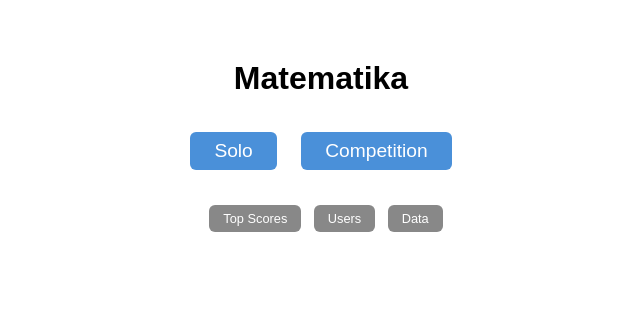
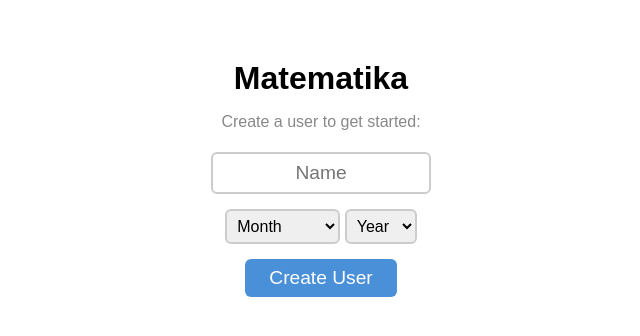
Before and after one commit to srubarm/srubarm.github.io, a Jekyll site: the page built from matematika/index.html, in a window 1280 px wide. Shown: the top 336 px of the page, without its empty margins (319-959 px from the left). Built offline with Jekyll 4.4.1, drawn with Linux system fonts in a browser that asks for light colours; part of the change alters nothing that is shown.

Commit message:
Move user selection to main menu for streamlined UX
User dropdown now appears directly below the title on the main
screen. Mode buttons only show once a user exists.

- If no users: inline create form (name + birth) on main screen
- Defaults to last selected user across sessions
- Solo: skips user selection, goes straight to difficulty
- AI Teacher: skips user selection, goes straight to dashboard
- Competition: Player 1 = main screen user, shows competitor
  dropdown (excluding Player 1) + inline add user form
- Removed solo-setup and ai-teacher-setup screens
- Removed dead populateUserSelect function

https://claude.ai/code/session_01B6L54gBVAy9FFVEUmhYuhw

```diff
--- a/matematika/index.html
+++ b/matematika/index.html
@@ -181,6 +181,8 @@ layout: null
 
   <!-- Mode selection -->
   <div id="menu">
+    <div id="menu-user-area"></div>
+    <div id="menu-buttons" style="display:none;">
       <div class="mode-buttons">
         <button onclick="startSolo()">Solo</button>
         <button onclick="showCompSetup()">Competition</button>
@@ -194,17 +196,6 @@ layout: null
         <button onclick="showDataManagement()" style="font-size:0.8em; padding:6px 14px; background:#888; margin-left:8px;">Data</button>
       </div>
     </div>
-
-  <!-- AI Teacher: user select -->
-  <div id="ai-teacher-setup" style="display:none">
-    <p><b>Practice with AI Teacher</b></p>
-    <p>Select your name:</p>
-    <select id="ai-teacher-user-select" style="font-size:1.2rem; padding:8px; border:2px solid #ccc; border-radius:6px; min-width:200px;">
-      <option value="">-- select user --</option>
-    </select>
-    <br>
-    <button class="btn-block" onclick="confirmAITeacherUser()">Next</button>
-    <button class="restart-btn" onclick="showMenu()" style="font-size:0.9rem; padding:6px 14px; background:#888;">Back</button>
   </div>
 
   <!-- AI Teacher: dashboard -->
@@ -228,16 +219,6 @@ layout: null
     <div class="summary" id="ai-teacher-eval-summary"></div>
     <div id="ai-teacher-eval-result"></div>
     <button class="restart-btn" onclick="showAITeacherDashboard(aiTeacherUser)">Back to Dashboard</button>
-  </div>
-
-  <!-- Solo name entry -->
-  <div id="solo-setup" style="display:none">
-    <p>Select your name:</p>
-    <select id="solo-user-select" style="font-size:1.2rem; padding:8px; border:2px solid #ccc; border-radius:6px; min-width:200px;">
-      <option value="">-- select user --</option>
-    </select>
-    <br>
-    <button class="btn-block" onclick="confirmSoloName()">Next</button>
   </div>
 
   <!-- User management -->
@@ -309,22 +290,30 @@ layout: null
     </div>
   </div>
 
-  <!-- Competition name entry -->
+  <!-- Competition: select competitor -->
   <div id="comp-setup" style="display:none">
-    <p>Select players:</p>
+    <p><b><span id="comp-player1-name"></span></b> vs ...</p>
     <div style="margin:10px 0;">
-      <label style="font-size:0.9rem; color:#888;">Player 1:</label><br>
-      <select id="comp-user-select-1" style="font-size:1.2rem; padding:8px; border:2px solid #ccc; border-radius:6px; min-width:200px;">
-        <option value="">-- select user --</option>
-      </select>
-    </div>
-    <div style="margin:10px 0;">
-      <label style="font-size:0.9rem; color:#888;">Player 2:</label><br>
+      <label style="font-size:0.9rem; color:#888;">Select competitor:</label><br>
       <select id="comp-user-select-2" style="font-size:1.2rem; padding:8px; border:2px solid #ccc; border-radius:6px; min-width:200px;">
         <option value="">-- select user --</option>
       </select>
     </div>
+    <div id="comp-add-user-area" style="margin:15px 0; border-top:1px solid #ddd; padding-top:15px;">
+      <p style="font-size:0.9rem; color:#888;">Competitor not in the list?</p>
+      <input type="text" id="comp-new-user-name" placeholder="Name">
+      <div style="margin:10px 0;">
+        <select id="comp-new-user-month" style="font-size:1rem; padding:6px; border:2px solid #ccc; border-radius:6px;">
+          <option value="">Month</option>
+        </select>
+        <select id="comp-new-user-year" style="font-size:1rem; padding:6px; border:2px solid #ccc; border-radius:6px;">
+          <option value="">Year</option>
+        </select>
+      </div>
+      <button onclick="addCompUser()" style="font-size:0.9rem; padding:6px 14px;">Add &amp; Select</button>
+    </div>
     <button class="btn-block" onclick="startComp()">Start</button>
+    <button class="restart-btn" onclick="showMenu()" style="font-size:0.9rem; padding:6px 14px; background:#888;">Back</button>
   </div>
 
   <!-- Game screen -->
@@ -613,14 +602,89 @@ layout: null
     }
 
     function hideAll() {
-      ['menu','solo-setup','difficulty','comp-setup','game','done','handoff','comp-done','scoreboard','user-management','data-management','ai-teacher-setup','ai-teacher-dashboard','ai-teacher-loading','ai-teacher-eval'].forEach(function(id) {
+      ['menu','difficulty','comp-setup','game','done','handoff','comp-done','scoreboard','user-management','data-management','ai-teacher-dashboard','ai-teacher-loading','ai-teacher-eval'].forEach(function(id) {
         document.getElementById(id).style.display = 'none';
       });
+    }
+
+    function getSelectedUser() {
+      var sel = document.getElementById('menu-user-select');
+      return sel ? sel.value : '';
+    }
+
+    function renderMenuUserArea() {
+      var area = document.getElementById('menu-user-area');
+      var buttons = document.getElementById('menu-buttons');
+      var users = getUsers();
+
+      if (users.length === 0) {
+        // Inline create form
+        var h = '<div style="margin:15px 0;">';
+        h += '<p style="color:#888;">Create a user to get started:</p>';
+        h += '<input type="text" id="menu-new-name" placeholder="Name">';
+        h += '<div style="margin:10px 0;">';
+        h += '<select id="menu-new-month" style="font-size:1rem; padding:6px; border:2px solid #ccc; border-radius:6px;">';
+        h += '<option value="">Month</option>';
+        MONTH_NAMES.forEach(function(m, i) {
+          h += '<option value="' + (i + 1) + '">' + m + '</option>';
+        });
+        h += '</select> ';
+        h += '<select id="menu-new-year" style="font-size:1rem; padding:6px; border:2px solid #ccc; border-radius:6px;">';
+        h += '<option value="">Year</option>';
+        var curYear = new Date().getFullYear();
+        for (var y = curYear; y >= curYear - 25; y--) {
+          h += '<option value="' + y + '">' + y + '</option>';
+        }
+        h += '</select>';
+        h += '</div>';
+        h += '<button class="btn-block" onclick="addMenuUser()">Create User</button>';
+        h += '</div>';
+        area.innerHTML = h;
+        buttons.style.display = 'none';
+      } else {
+        // User dropdown
+        var lastUser = getSetting('lastSelectedUser') || '';
+        var h = '<div style="margin:15px 0;">';
+        h += '<select id="menu-user-select" onchange="onMenuUserChange()" style="font-size:1.2rem; padding:8px; border:2px solid #ccc; border-radius:6px; min-width:200px;">';
+        users.forEach(function(u) {
+          var sel = u.name === lastUser ? ' selected' : '';
+          h += '<option value="' + u.name.replace(/"/g, '&quot;') + '"' + sel + '>' + u.name + '</option>';
+        });
+        h += '</select>';
+        h += '</div>';
+        area.innerHTML = h;
+        buttons.style.display = 'block';
+        // If no lastUser was saved or not found, default to first
+        var sel = document.getElementById('menu-user-select');
+        if (sel.value) setSetting('lastSelectedUser', sel.value);
+      }
+    }
+
+    function onMenuUserChange() {
+      var sel = document.getElementById('menu-user-select');
+      if (sel && sel.value) setSetting('lastSelectedUser', sel.value);
+    }
+
+    function addMenuUser() {
+      var name = document.getElementById('menu-new-name').value.trim();
+      var month = parseInt(document.getElementById('menu-new-month').value);
+      var year = parseInt(document.getElementById('menu-new-year').value);
+      if (!name) { alert('Please enter a name.'); return; }
+      if (!month || !year) { alert('Please select month and year of birth.'); return; }
+      var users = getUsers();
+      var existing = users.find(function(u) { return u.name.toLowerCase() === name.toLowerCase(); });
+      if (existing) { alert('A user with this name already exists.'); return; }
+      users.push({ id: name, name: name, dateCreated: new Date().toISOString(), birthMonth: month, birthYear: year });
+      users.sort(function(a, b) { return a.name.localeCompare(b.name); });
+      saveUsers(users);
+      setSetting('lastSelectedUser', name);
+      renderMenuUserArea();
     }
 
     function showMenu() {
       hideAll();
       document.getElementById('menu').style.display = 'block';
+      renderMenuUserArea();
     }
 
     function isDivmod() {
@@ -1191,24 +1255,9 @@ layout: null
     }
 
     function startAITeacher() {
-      hideAll();
-      document.getElementById('ai-teacher-setup').style.display = 'block';
-      populateUserSelect('ai-teacher-user-select');
-      var last = getSetting('lastAITeacherName') || '';
-      if (last) {
-        var sel = document.getElementById('ai-teacher-user-select');
-        for (var i = 0; i < sel.options.length; i++) {
-          if (sel.options[i].value === last) { sel.value = last; break; }
-        }
-      }
-    }
-
-    function confirmAITeacherUser() {
-      var sel = document.getElementById('ai-teacher-user-select');
-      var name = sel.value;
+      var name = getSelectedUser();
       if (!name) { alert('Please select a user.'); return; }
       aiTeacherUser = name;
-      setSetting('lastAITeacherName', name);
       showAITeacherDashboard(name);
     }
 
@@ -1598,31 +1647,11 @@ layout: null
       renderUserList();
     }
 
-    function populateUserSelect(selectId) {
-      var sel = document.getElementById(selectId);
-      var users = getUsers();
-      sel.innerHTML = '<option value="">-- select user --</option>';
-      users.forEach(function(u) {
-        var opt = document.createElement('option');
-        opt.value = u.name;
-        opt.textContent = u.name;
-        sel.appendChild(opt);
-      });
-    }
-
     function startSolo() {
+      var name = getSelectedUser();
+      if (!name) { alert('Please select a user.'); return; }
+      soloName = name;
       mode = 'solo';
-      hideAll();
-      populateUserSelect('solo-user-select');
-      document.getElementById('solo-setup').style.display = 'block';
-      var lastName = getSetting('lastSoloName');
-      document.getElementById('solo-user-select').value = lastName;
-    }
-
-    function confirmSoloName() {
-      soloName = document.getElementById('solo-user-select').value;
-      if (!soloName) { alert('Please select a user.'); return; }
-      setSetting('lastSoloName', soloName);
       hideAll();
       document.getElementById('difficulty').style.display = 'block';
       var soloAI = document.getElementById('solo-ai-generate-wrap');
@@ -1631,6 +1660,7 @@ layout: null
 
     populateYearDropdown();
     renderLevelButtons();
+    renderMenuUserArea();
     updateAIVisibility();
 
     // --- Scoreboard ---
@@ -1711,17 +1741,68 @@ layout: null
     // --- Competition setup ---
 
     function showCompSetup() {
+      var name = getSelectedUser();
+      if (!name) { alert('Please select a user.'); return; }
       hideAll();
-      populateUserSelect('comp-user-select-1');
-      populateUserSelect('comp-user-select-2');
+      document.getElementById('comp-player1-name').textContent = name;
+      // Populate competitor dropdown excluding player 1
+      var sel = document.getElementById('comp-user-select-2');
+      var users = getUsers();
+      sel.innerHTML = '<option value="">-- select user --</option>';
+      users.forEach(function(u) {
+        if (u.name !== name) {
+          var opt = document.createElement('option');
+          opt.value = u.name;
+          opt.textContent = u.name;
+          sel.appendChild(opt);
+        }
+      });
+      // Populate month dropdown for add user
+      var monthSel = document.getElementById('comp-new-user-month');
+      monthSel.innerHTML = '<option value="">Month</option>';
+      MONTH_NAMES.forEach(function(m, i) {
+        monthSel.innerHTML += '<option value="' + (i + 1) + '">' + m + '</option>';
+      });
+      // Populate year dropdown for add user
+      var yearSel = document.getElementById('comp-new-user-year');
+      yearSel.innerHTML = '<option value="">Year</option>';
+      var curYear = new Date().getFullYear();
+      for (var y = curYear; y >= curYear - 25; y--) {
+        yearSel.innerHTML += '<option value="' + y + '">' + y + '</option>';
+      }
+      document.getElementById('comp-new-user-name').value = '';
       document.getElementById('comp-setup').style.display = 'block';
     }
 
+    function addCompUser() {
+      var name = document.getElementById('comp-new-user-name').value.trim();
+      var month = parseInt(document.getElementById('comp-new-user-month').value);
+      var year = parseInt(document.getElementById('comp-new-user-year').value);
+      if (!name) { alert('Please enter a name.'); return; }
+      if (!month || !year) { alert('Please select month and year of birth.'); return; }
+      var users = getUsers();
+      var existing = users.find(function(u) { return u.name.toLowerCase() === name.toLowerCase(); });
+      if (existing) { alert('A user with this name already exists.'); return; }
+      users.push({ id: name, name: name, dateCreated: new Date().toISOString(), birthMonth: month, birthYear: year });
+      users.sort(function(a, b) { return a.name.localeCompare(b.name); });
+      saveUsers(users);
+      // Add to dropdown and select
+      var sel = document.getElementById('comp-user-select-2');
+      var opt = document.createElement('option');
+      opt.value = name;
+      opt.textContent = name;
+      sel.appendChild(opt);
+      sel.value = name;
+      document.getElementById('comp-new-user-name').value = '';
+      document.getElementById('comp-new-user-month').value = '';
+      document.getElementById('comp-new-user-year').value = '';
+    }
+
     function startComp() {
-      const n1 = document.getElementById('comp-user-select-1').value;
+      var n1 = getSelectedUser();
       const n2 = document.getElementById('comp-user-select-2').value;
-      if (!n1 || !n2) { alert('Please select both players.'); return; }
-      if (n1 === n2) { alert('Please select two different players.'); return; }
+      if (!n1 || !n2) { alert('Please select a competitor.'); return; }
+      if (n1 === n2) { alert('Please select a different competitor.'); return; }
       playerNames = [n1, n2];
       playerResults = [];
       mode = 'comp';
```
Lines whose indentation alone changed are shown as unchanged.
